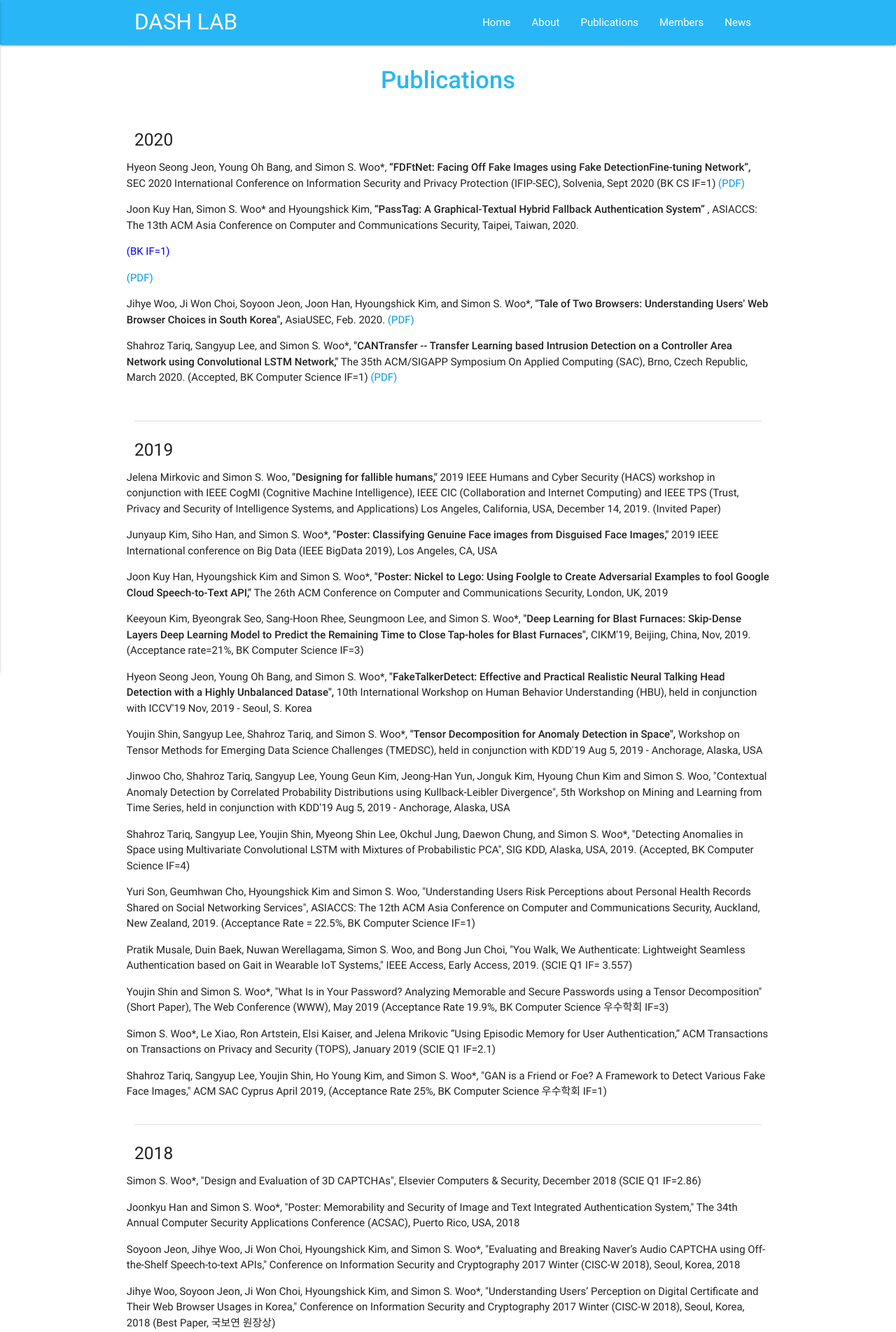
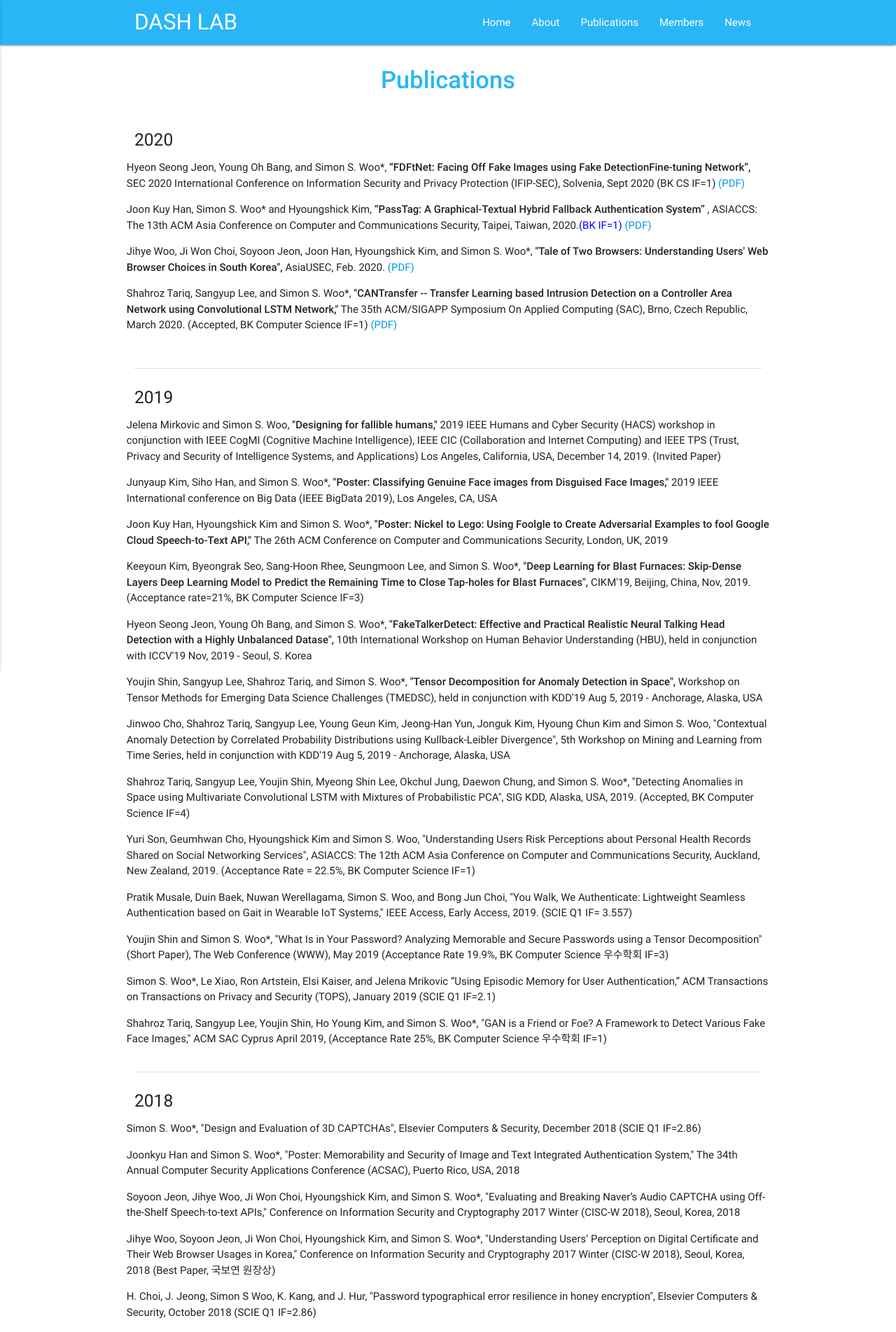
Before and after one commit to Yurim990507/DASH-Lab.github.io, a Jekyll site: the page built from example2.md, in a window 1280 px wide. Shown: the top 1903 px of the page at 70% size. Built offline with Jekyll 4.4.1, drawn with Linux system fonts in a browser that asks for light colours.

Commit message:
Update example2.md

```diff
--- a/example2.md
+++ b/example2.md
@@ -12,9 +12,9 @@ permalink: /Publications/
 
   <p> Hyeon Seong Jeon, Young Oh Bang, and Simon S. Woo*, <strong>“FDFtNet: Facing Off Fake Images using Fake DetectionFine-tuning Network”,</strong> SEC 2020 International Conference on Information Security and Privacy Protection (IFIP-SEC), Solvenia, Sept 2020 (BK CS IF=1) <a href="../../raw/master/Publications/IFIP_SEC_2020_CR_paper_135.pdf" download> (PDF) </a> </p>
 
-<p> Joon Kuy Han, Simon S. Woo* and Hyoungshick Kim, <strong> “PassTag: A Graphical-Textual Hybrid Fallback Authentication System” </strong>, ASIACCS: The 13th ACM Asia Conference on Computer and Communications Security, Taipei, Taiwan, 2020. <p style="color: blue"> (BK IF=1) </p> <a href="../../raw/master/Publications/" download> (PDF) </a> </p>
+<p> Joon Kuy Han, Simon S. Woo* and Hyoungshick Kim, <strong> “PassTag: A Graphical-Textual Hybrid Fallback Authentication System” </strong>, ASIACCS: The 13th ACM Asia Conference on Computer and Communications Security, Taipei, Taiwan, 2020.<font color = blue>(BK IF=1)</font> <a href="../../raw/master/Publications/" download> (PDF) </a> </p>
 
-            <p> Jihye Woo, Ji Won Choi, Soyoon Jeon, Joon Han, Hyoungshick Kim, and Simon S. Woo*,<strong> "Tale of Two Browsers: Understanding Users' Web Browser Choices in South Korea",</strong> AsiaUSEC, Feb. 2020. <a href="" download> (PDF) </a> </p>
+ <p> Jihye Woo, Ji Won Choi, Soyoon Jeon, Joon Han, Hyoungshick Kim, and Simon S. Woo*,<strong> "Tale of Two Browsers: Understanding Users' Web Browser Choices in South Korea",</strong> AsiaUSEC, Feb. 2020. <a href="" download> (PDF) </a> </p>
  <p> Shahroz Tariq, Sangyup Lee, and Simon S. Woo*, <strong>"CANTransfer -- Transfer Learning based Intrusion Detection on a Controller Area Network using Convolutional LSTM Network,"</strong> The 35th ACM/SIGAPP Symposium On Applied Computing (SAC), Brno, Czech Republic, March 2020. (Accepted, BK Computer Science IF=1) <a href="../../raw/master/Publications/CAN_SAC_2019_FinalCameraReady(1).pdf
 " download> (PDF) </a> </p>
     </div>
```
